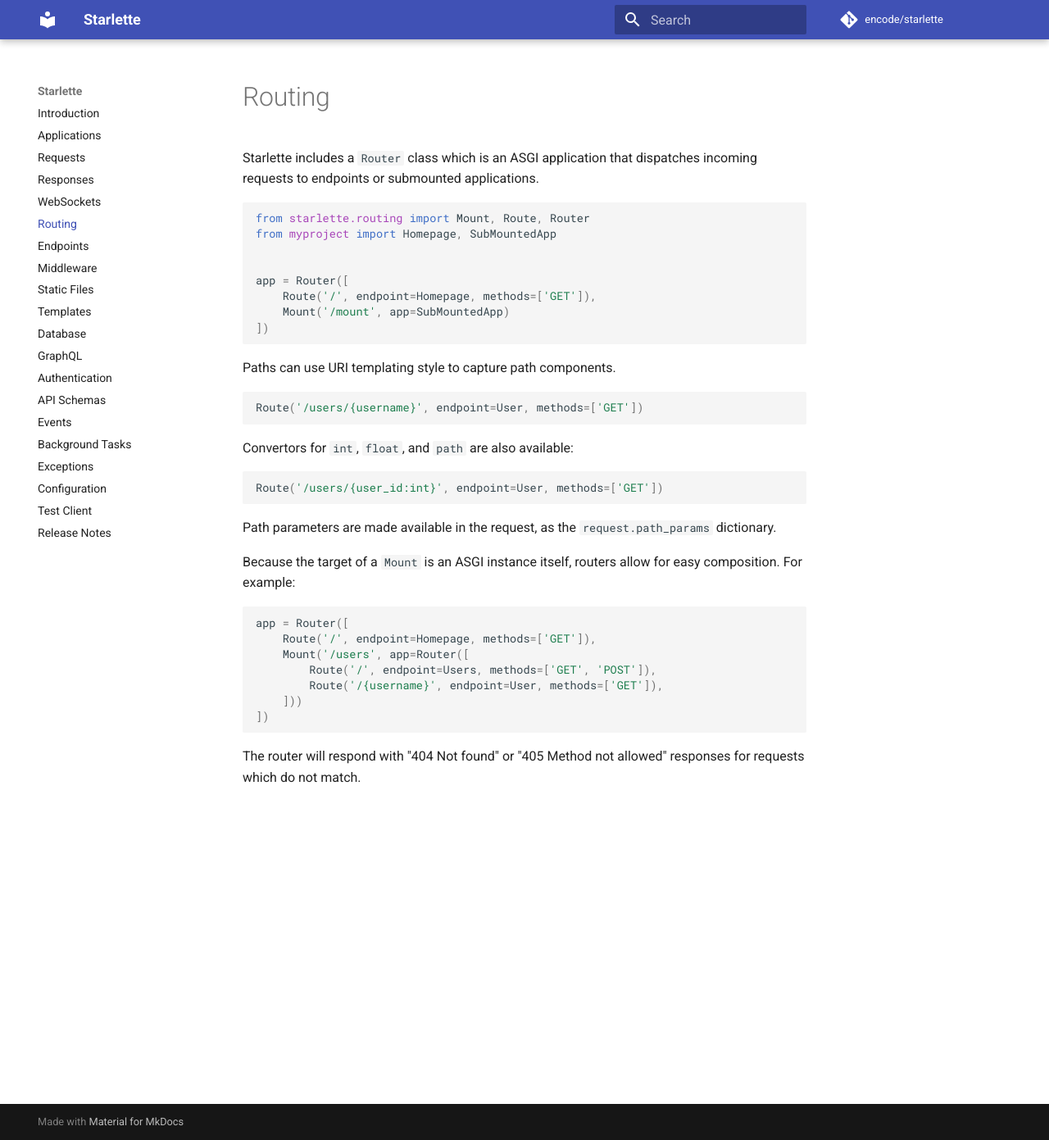
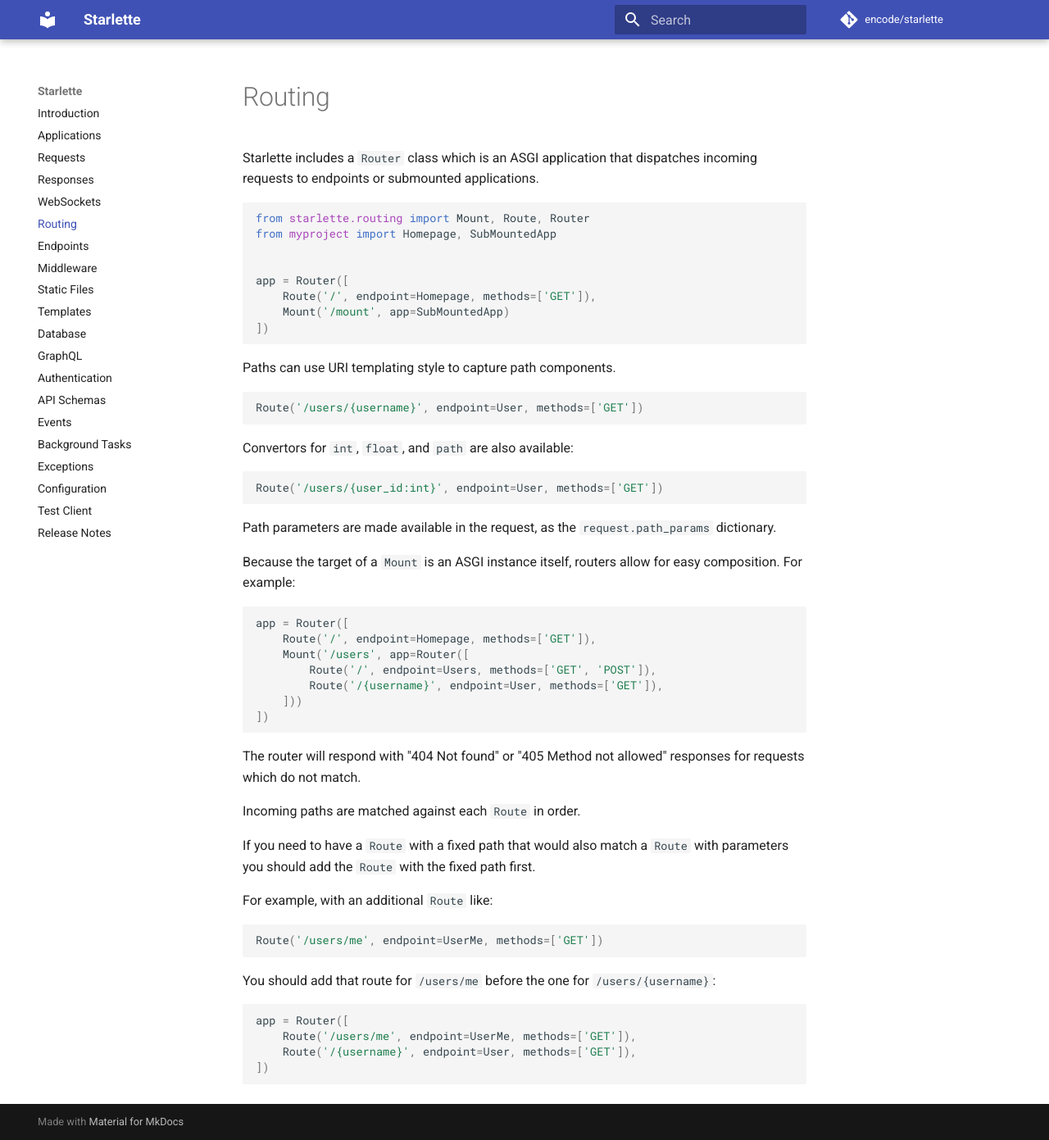
Before and after one commit to hidraco/starlette, an MkDocs documentation site: the page built from docs/routing.md, in a window 1280 px wide and 1391 px high. Shown: the whole window at 82% size. Built offline with MkDocs 1.6.1 and Material for MkDocs 9.7.7, drawn with Linux system fonts in a browser that asks for light colours; comment, search, counter and statistics services are not loaded.

Commit message:
Add tests for fixed path handling and docs (#280)
* Add tests for fixed path handling and docs

* Mark as not covered route made to never match

* Simplify docs -> routing: example for /users/me

````diff
--- a/docs/routing.md
+++ b/docs/routing.md
@@ -43,3 +43,23 @@ app = Router([
 
 The router will respond with "404 Not found" or "405 Method not allowed"
 responses for requests which do not match.
+
+Incoming paths are matched against each `Route` in order.
+
+If you need to have a `Route` with a fixed path that would also match a
+`Route` with parameters you should add the `Route` with the fixed path first.
+
+For example, with an additional `Route` like:
+
+```python
+Route('/users/me', endpoint=UserMe, methods=['GET'])
+```
+
+You should add that route for `/users/me` before the one for `/users/{username}`:
+
+```python
+app = Router([
+    Route('/users/me', endpoint=UserMe, methods=['GET']),
+    Route('/{username}', endpoint=User, methods=['GET']),
+])
+```
````
Also changed, not shown: docs/applications.md (+4 -0 lines), 1 other file.
